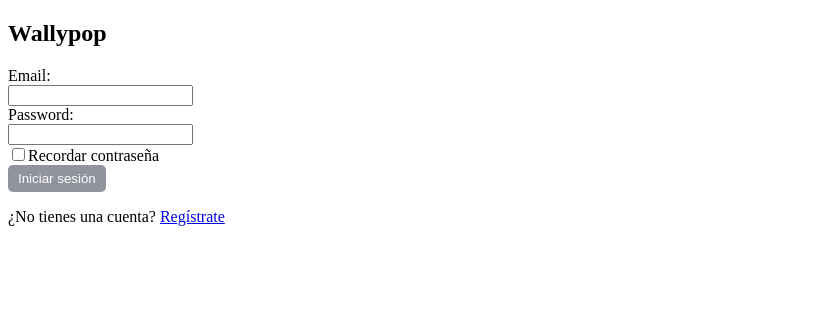
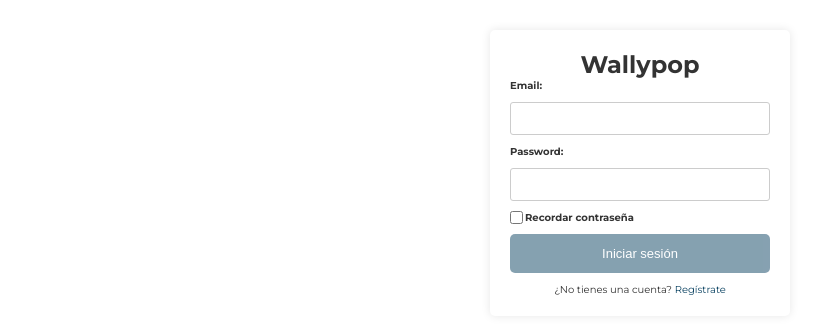
Before and after one commit to alfred3ks/wallypop-react, a React (Vite) app: page /login in a window 1280 px wide. Shown: the top 334 px of the page, without its empty margins (0-825 px from the left). Built offline with nearby package versions, Linux system fonts and the light colour scheme.

Commit message:
Agrego el css para el login.

```diff
--- a/src/components/Button.jsx
+++ b/src/components/Button.jsx
@@ -1,9 +1,9 @@
 import styled from 'styled-components';
 
 const Button = styled.button`
-  padding: 6px 10px;
-  /* font-size: 1.2rem; */
-  background-color: #252a3f;
+  padding: ${(props) => (props.$login ? '12px 20px' : '10px')};
+  font-size: 1.3rem;
+  background-color: #0e4564;
   color: ${(props) => (props.$variant === 'primary' ? '#fff' : '#fff')};
   opacity: ${(props) => (props.disabled ? 0.5 : 1)};
   pointer-events: ${(props) => (props.disabled ? 'none' : 'auto')};
--- a/src/components/layout/Header.jsx
+++ b/src/components/layout/Header.jsx
@@ -1,13 +1,14 @@
 import { Link, NavLink } from 'react-router-dom';
 import AuthButton from '../AuthButton';
+import styles from './Header.module.css';
 
 const Header = () => {
   return (
-    <header>
+    <header className={styles.header}>
       <Link to={'/'}>
         <h1>Wallypop</h1>
       </Link>
-      <nav>
+      <nav className={styles.nav}>
         <NavLink to={'/adverts/new'}>Crear anuncio</NavLink>
         <AuthButton />
       </nav>
--- /dev/null
+++ b/src/components/layout/Header.module.css
@@ -0,0 +1,33 @@
+/* Header.module.css */
+
+.header {
+  display: flex;
+  justify-content: space-between;
+  align-items: center;
+  padding: 10px 20px;
+  background-color: #9ca2be;
+  color: #fff;
+}
+
+.header h1 {
+  margin: 0;
+  font-size: 1.8rem;
+  text-decoration: none;
+  color: #fff;
+}
+
+a {
+  text-decoration: none;
+}
+
+.nav {
+  display: flex;
+  gap: 20px;
+  align-items: center;
+}
+
+.nav a {
+  color: #fff;
+  text-decoration: none;
+  font-size: 1rem;
+}
--- a/src/index.css
+++ b/src/index.css
@@ -1,4 +1,4 @@
-/* * {
+* {
   box-sizing: border-box;
   padding: 0;
   margin: 0;
@@ -10,4 +10,4 @@ html {
 
 body {
   font-family: 'Montserrat', sans-serif;
-} */
+}
--- a/src/pages/auth/LoginPage/LoginPage.module.css
+++ b/src/pages/auth/LoginPage/LoginPage.module.css
@@ -0,0 +1,63 @@
+/* LoginPage.module.css */
+
+.container {
+  width: 300px;
+  padding: 20px;
+  margin: auto;
+  margin-top: 30px;
+  background-color: #ffffff;
+  border-radius: 5px;
+  box-shadow: 0 0 10px rgba(0, 0, 0, 0.1);
+}
+
+.title {
+  font-size: 2.4rem;
+  text-align: center;
+  color: #333;
+}
+
+.form {
+  display: flex;
+  flex-direction: column;
+  gap: 10px;
+}
+
+.label {
+  font-weight: bold;
+  color: #333;
+}
+
+.input {
+  width: 100%;
+  padding: 8px;
+  border: 1px solid #ccc;
+  border-radius: 3px;
+}
+
+.checkbox {
+  display: flex;
+  align-items: center;
+  gap: 2px;
+}
+
+
+.message {
+  text-align: center;
+  margin-top: 10px;
+  color: #333;
+}
+
+.link {
+  color: #0e4564;
+  text-decoration: none;
+}
+
+.link:hover {
+  text-decoration: underline;
+}
+
+.error {
+  color: #ff0000;
+  text-align: center;
+  margin-top: 10px;
+}
--- a/src/pages/auth/LoginPage/index.jsx
+++ b/src/pages/auth/LoginPage/index.jsx
@@ -3,6 +3,8 @@ import { Link, useLocation, useNavigate } from 'react-router-dom';
 import Button from '../../../components/Button';
 import { login } from '../service';
 import { useAuth } from '../useAuth';
+
+import styles from './LoginPage.module.css';
 
 const LoginPage = () => {
   const location = useLocation();
@@ -60,29 +62,35 @@ const LoginPage = () => {
   const buttonDisabled = !(email && password) || isFeching;
 
   return (
-    <div>
-      <h2>Wallypop</h2>
-      <form onSubmit={handleSubmit}>
-        <label htmlFor="email">Email:</label>
-        <br />
+    <div className={styles.container}>
+      <h2 className={styles.title}>Wallypop</h2>
+      <form onSubmit={handleSubmit} className={styles.form}>
+        <label htmlFor="email" className={styles.label}>
+          Email:
+        </label>
+
         <input
           id="email"
           type="email"
           name="email"
           value={credentials.email}
           onChange={handlChange}
+          className={styles.input}
         />
-        <br />
-        <label htmlFor="password">Password:</label>
-        <br />
+
+        <label htmlFor="password" className={styles.label}>
+          Password:
+        </label>
+
         <input
           id="password"
           type="password"
           name="password"
           value={credentials.password}
           onChange={handlChange}
+          className={styles.input}
         />
-        <br />
+        <div className={styles.checkbox}>
           <input
             id="checkbox"
             type="checkbox"
@@ -90,16 +98,26 @@ const LoginPage = () => {
             checked={rememberMe}
             onChange={handlChange}
           />
-        <label htmlFor="checkbox">Recordar contraseña</label>
-        <br />
-        <Button $variant={'primary'} type="submit" disabled={buttonDisabled}>
+          <label htmlFor="checkbox" className={styles.label}>
+            Recordar contraseña
+          </label>
+        </div>
+        <Button
+          $variant={'primary'}
+          $login={login}
+          type="submit"
+          disabled={buttonDisabled}
+        >
           {!isFeching ? 'Iniciar sesión' : 'Conectando...'}
         </Button>
       </form>
-      <p>
-        ¿No tienes una cuenta? <Link to="/signup">Regístrate</Link>
+      <p className={styles.message}>
+        ¿No tienes una cuenta?{' '}
+        <Link to="/signup" className={styles.link}>
+          Regístrate
+        </Link>
       </p>
-      {error && <div>{error.message}</div>}
+      {error && <div className={styles.error}>{error.message}</div>}
     </div>
   );
 };
```
Lines whose indentation alone changed are shown as unchanged.
